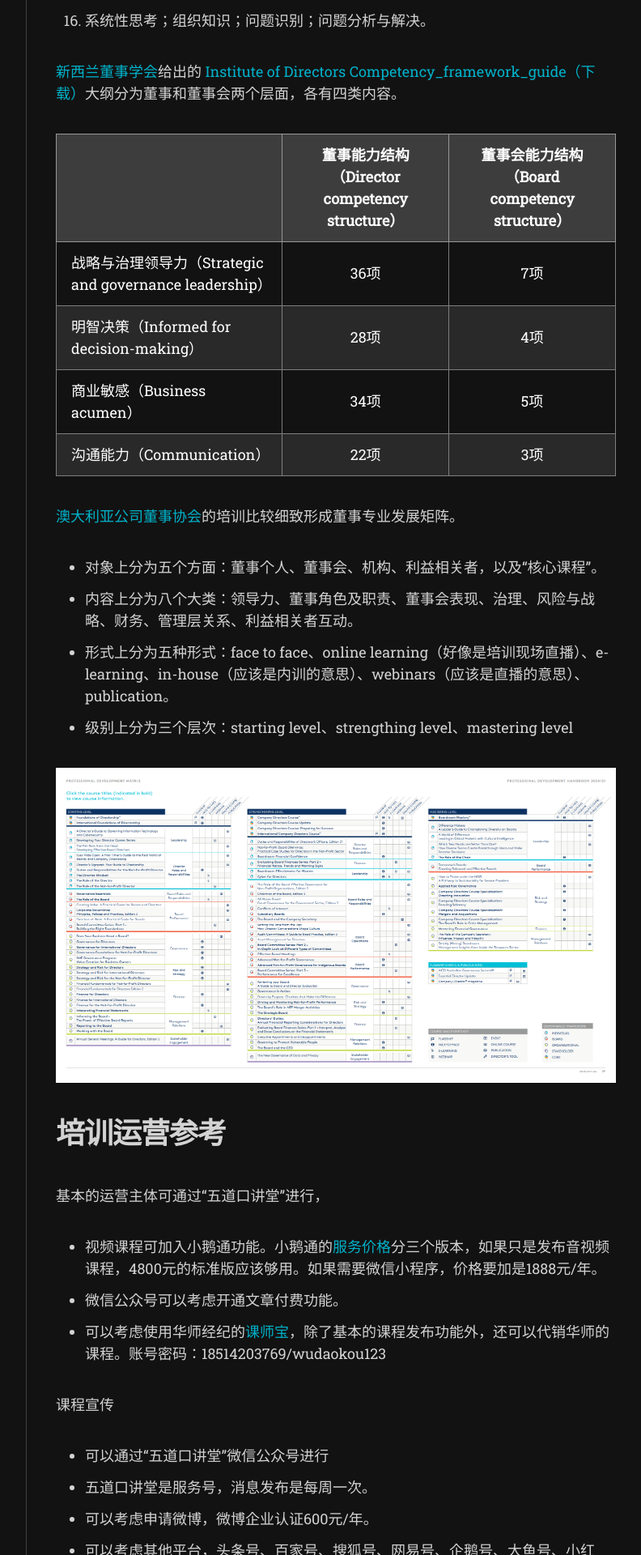
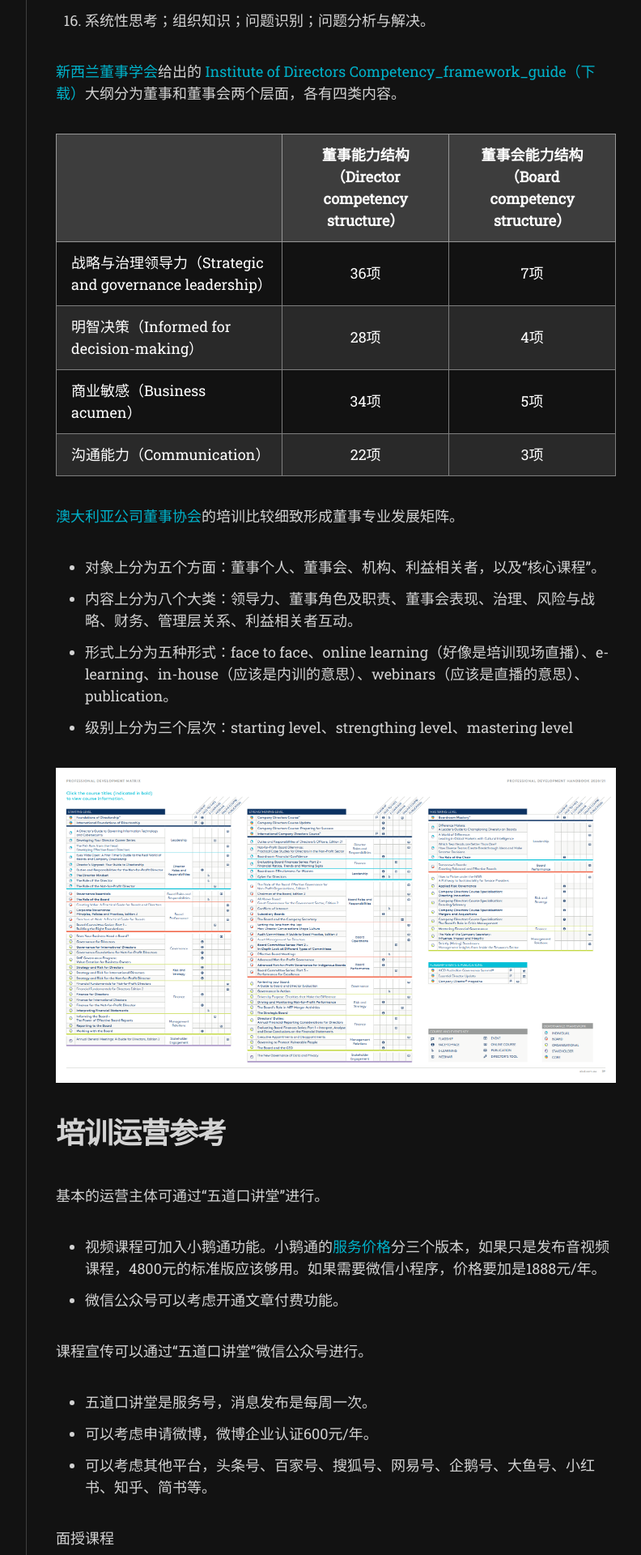
Before and after one commit to wdkedu/wdkedu.github.io, a Jekyll site: the page built from _posts/2020-11-16-cooperate-governance-resources.md, in a window 1280 px wide. Shown: the part 3080-5000 px from the top of the page at 81% size, without its empty margins (357-1149 px from the left). Built offline with Jekyll 4.4.1, drawn with Linux system fonts in a browser that asks for light colours; some web fonts are replaced.

Commit message:
Update 2020-11-16-cooperate-governance-resources.md

```diff
--- a/_posts/2020-11-16-cooperate-governance-resources.md
+++ b/_posts/2020-11-16-cooperate-governance-resources.md
@@ -95,23 +95,21 @@ author:
 
 # 培训运营参考
 
-基本的运营主体可通过“五道口讲堂”进行，
+基本的运营主体可通过“五道口讲堂”进行。
 
 - 视频课程可加入小鹅通功能。小鹅通的[服务价格](https://www.xiaoe-tech.com/server_price)分三个版本，如果只是发布音视频课程，4800元的标准版应该够用。如果需要微信小程序，价格要加是1888元/年。
 - 微信公众号可以考虑开通文章付费功能。
-- 可以考虑使用华师经纪的[课师宝](https://admin.91renrenshi.com/)，除了基本的课程发布功能外，还可以代销华师的课程。账号密码：18514203769/wudaokou123
 
-课程宣传
+课程宣传可以通过“五道口讲堂”微信公众号进行。
 
-- 可以通过“五道口讲堂”微信公众号进行
 - 五道口讲堂是服务号，消息发布是每周一次。
 - 可以考虑申请微博，微博企业认证600元/年。
 - 可以考虑其他平台，头条号、百家号、搜狐号、网易号、企鹅号、大鱼号、小红书、知乎、简书等。
 
-企业内训
+面授课程
 
-- 公开课众筹需要开通商户支付功能，杨姐是超级管理员，正在处理。
-- 陈春花的知室主要是企业内训。高层管理人员主要是面授，基层管理人员在线下学习的基础上有半年的视频学习。比如，[组织学习A方案 ](https://www.g2s.cn/aries_zhishish/zhishish.html#/cp/course1-A)。
+- 公开课众筹需要开通商户支付功能，还需要3-7个工作日审核。
+- 陈春花的知室类似于五道口在线学习平台，主要是企业内训。知室提供多种学习方案，高层管理人员主要是面授，基层管理人员在线下学习的基础上加半年的视频学习。比如，[组织学习A方案 ](https://www.g2s.cn/aries_zhishish/zhishish.html#/cp/course1-A)。
 
 # 其他
 
```
